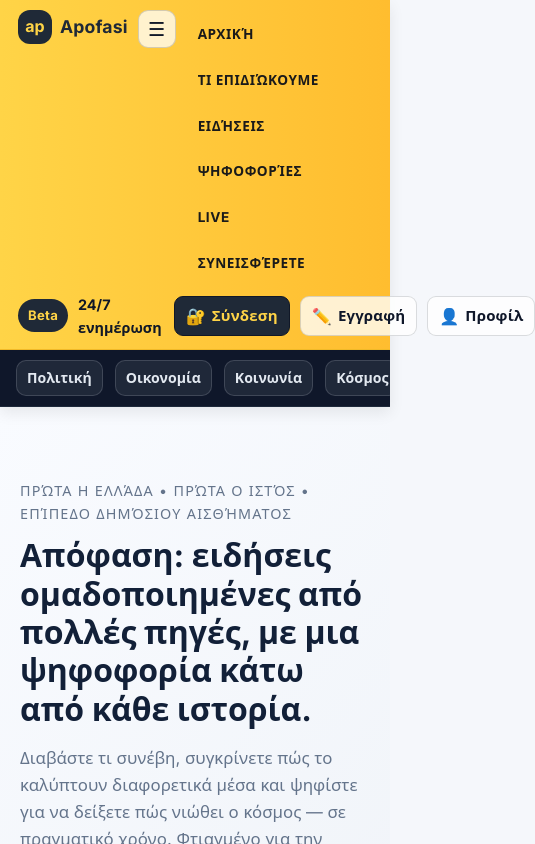
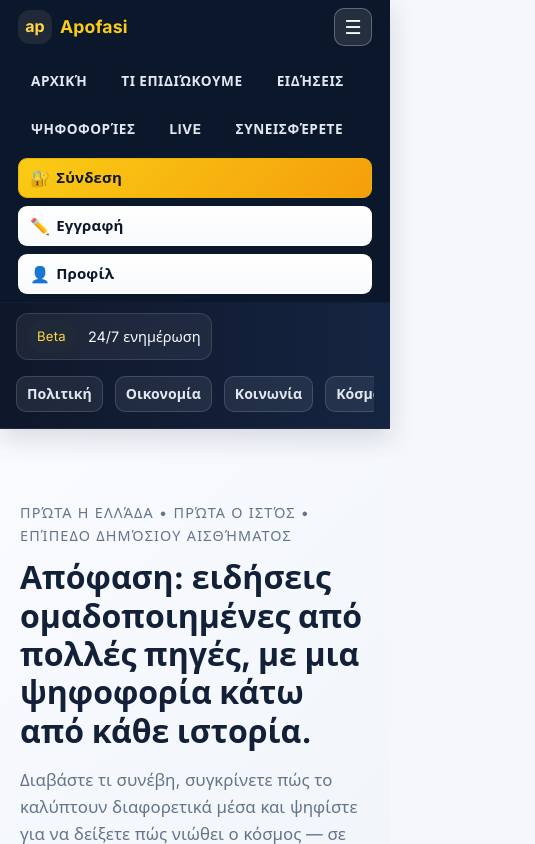
Before and after one commit to Antoniskp/apofasi, a React (Vite) app in the folder client/: page / in a window 390 px wide. Both pictures are taken after a click on the button "Εναλλαγή μενού". Shown: the top 844 px of the page, 535 px wide, since content can reach past the window. Built offline with nearby package versions, Linux system fonts and the light colour scheme; no server answers.

Commit message:
Refine navigation layout

```diff
--- a/client/src/components/MenuBars.jsx
+++ b/client/src/components/MenuBars.jsx
@@ -30,6 +30,8 @@ export default function MenuBars() {
   return (
     <div className="menu-shell">
       <div className="menu-top">
+        <div className="menu-top-inner">
+          <div className="menu-left">
             <div className="menu-brand">
               <span className="brand-mark">ap</span>
               <Link to="/" className="brand-wordmark">
@@ -46,6 +48,7 @@ export default function MenuBars() {
             >
               ☰
             </button>
+          </div>
 
           <nav className={`menu-links ${isOpen ? "open" : ""}`} aria-label="Top navigation">
             {topMenu.map((item) => (
@@ -53,10 +56,8 @@ export default function MenuBars() {
                 {item.label}
               </Link>
             ))}
-        </nav>
 
-        <div className="menu-right">
-          <div className="menu-actions">
+            <div className="menu-actions menu-actions-mobile">
               <Link to="/auth" className="menu-auth-btn primary" onClick={closeMenu}>
                 <span className="menu-auth-icon" aria-hidden>
                   🔐
@@ -76,15 +77,38 @@ export default function MenuBars() {
                 <span>Προφίλ</span>
               </Link>
             </div>
+          </nav>
 
-          <div className="menu-meta">
-            <span className="menu-badge">Beta</span>
-            <span className="menu-clock">24/7 ενημέρωση</span>
+          <div className="menu-actions menu-actions-desktop">
+            <Link to="/auth" className="menu-auth-btn primary" onClick={closeMenu}>
+              <span className="menu-auth-icon" aria-hidden>
+                🔐
+              </span>
+              <span>Σύνδεση</span>
+            </Link>
+            <Link to="/register" className="menu-auth-btn" onClick={closeMenu}>
+              <span className="menu-auth-icon" aria-hidden>
+                ✏️
+              </span>
+              <span>Εγγραφή</span>
+            </Link>
+            <Link to="/profile" className="menu-auth-btn" onClick={closeMenu}>
+              <span className="menu-auth-icon" aria-hidden>
+                👤
+              </span>
+              <span>Προφίλ</span>
+            </Link>
           </div>
         </div>
       </div>
 
       <div className="menu-bottom" aria-label="Categories">
+        <div className="menu-bottom-inner">
+          <div className="menu-bottom-meta">
+            <span className="menu-badge">Beta</span>
+            <span className="menu-clock">24/7 ενημέρωση</span>
+          </div>
+          <div className="menu-bottom-list">
             {bottomMenu.map((item) => (
               <span key={item} className="menu-pill">
                 {item}
@@ -92,5 +116,7 @@ export default function MenuBars() {
             ))}
           </div>
         </div>
+      </div>
+    </div>
   );
 }
--- a/client/src/index.css
+++ b/client/src/index.css
@@ -40,17 +40,30 @@ body {
   position: sticky;
   top: 0;
   z-index: 30;
-  box-shadow: 0 6px 14px rgba(0, 0, 0, 0.08);
+  box-shadow: 0 10px 26px rgba(15, 23, 42, 0.14);
+  background: linear-gradient(180deg, rgba(255, 255, 255, 0.96) 0%, rgba(255, 255, 255, 0.9) 100%);
+  backdrop-filter: blur(6px);
 }
 
 .menu-top {
+  padding: 8px 18px;
+  background: #0b172a;
+  border-bottom: 1px solid #0f1f38;
+}
+
+.menu-top-inner {
+  display: grid;
+  grid-template-columns: auto 1fr auto;
+  align-items: center;
+  gap: 16px;
+  max-width: 1200px;
+  margin: 0 auto;
+}
+
+.menu-left {
   display: flex;
   align-items: center;
-  justify-content: space-between;
-  gap: 14px;
-  padding: 10px 18px;
-  background: linear-gradient(90deg, #ffd447 0%, #ffbd2f 100%);
-  border-bottom: 1px solid #f1b928;
+  gap: 12px;
 }
 
 .menu-brand {
@@ -76,7 +89,7 @@ body {
 
 .brand-wordmark {
   font-size: 1.1rem;
-  color: #1f2937;
+  color: #facc15;
 }
 
 .menu-links {
@@ -98,33 +111,33 @@ body {
   text-transform: uppercase;
   font-size: 0.83rem;
   letter-spacing: 0.04em;
-  color: #1a1a1a;
-  transition: background 120ms ease, transform 120ms ease;
+  color: #e2e8f0;
+  transition: background 120ms ease, transform 120ms ease, color 120ms ease, border-color 120ms ease;
+  border: 1px solid transparent;
 }
 
 .menu-link:hover {
-  background: rgba(17, 24, 39, 0.08);
+  background: rgba(255, 255, 255, 0.08);
+  color: #fff;
+  border-color: rgba(255, 255, 255, 0.18);
   transform: translateY(-1px);
-}
-
-.menu-right {
-  display: flex;
-  align-items: center;
-  gap: 12px;
-}
-
-.menu-meta {
-  display: inline-flex;
-  align-items: center;
-  gap: 10px;
-  color: #1f2937;
-  font-weight: 700;
 }
 
 .menu-actions {
   display: inline-flex;
   align-items: center;
   gap: 10px;
+}
+
+.menu-actions-desktop {
+  justify-content: flex-end;
+}
+
+.menu-actions-mobile {
+  display: none;
+  width: 100%;
+  justify-content: flex-start;
+  gap: 8px;
 }
 
 .menu-auth-btn {
@@ -137,9 +150,9 @@ body {
   font-weight: 700;
   font-size: 0.94rem;
   letter-spacing: 0.01em;
-  border: 1px solid rgba(17, 24, 39, 0.15);
+  border: 1px solid rgba(255, 255, 255, 0.2);
   color: #0f172a;
-  background: rgba(255, 255, 255, 0.78);
+  background: linear-gradient(180deg, #ffffff 0%, #f8fafc 100%);
   transition: transform 120ms ease, box-shadow 120ms ease, background 120ms ease, border-color 120ms ease;
 }
 
@@ -151,14 +164,14 @@ body {
 }
 
 .menu-auth-btn.primary {
-  background: #1f2937;
-  color: #ffd447;
-  border-color: #111827;
+  background: linear-gradient(135deg, #facc15 0%, #f59e0b 100%);
+  color: #0f172a;
+  border-color: #eab308;
 }
 
 .menu-auth-btn.primary:hover {
-  background: #111827;
-  color: #facc15;
+  background: linear-gradient(135deg, #fbbf24 0%, #f59e0b 100%);
+  color: #0f172a;
   box-shadow: 0 10px 20px rgba(17, 24, 39, 0.2);
 }
 
@@ -174,16 +187,16 @@ body {
   width: 38px;
   height: 38px;
   border-radius: 10px;
-  border: 1px solid rgba(17, 24, 39, 0.18);
-  background: rgba(255, 255, 255, 0.75);
-  color: #111827;
+  border: 1px solid rgba(255, 255, 255, 0.28);
+  background: rgba(255, 255, 255, 0.1);
+  color: #f8fafc;
   font-size: 1.2rem;
   cursor: pointer;
   transition: background 120ms ease, transform 120ms ease;
 }
 
 .menu-toggle:hover {
-  background: rgba(255, 255, 255, 0.9);
+  background: rgba(255, 255, 255, 0.2);
   transform: translateY(-1px);
 }
 
@@ -198,18 +211,40 @@ body {
 
 .menu-clock {
   font-size: 0.9rem;
-  color: #111827;
+  color: #f8fafc;
 }
 
 .menu-bottom {
+  padding: 10px 16px;
+  background: linear-gradient(90deg, #0f172a 0%, #152441 100%);
+  color: #e2e8f0;
+  border-bottom: 1px solid #1e293b;
+}
+
+.menu-bottom-inner {
+  display: flex;
+  align-items: center;
+  gap: 18px;
+  max-width: 1200px;
+  margin: 0 auto;
+}
+
+.menu-bottom-list {
   display: flex;
   align-items: center;
   gap: 12px;
-  padding: 10px 16px;
-  background: #0f172a;
-  color: #e2e8f0;
   overflow-x: auto;
-  border-bottom: 1px solid #1e293b;
+  padding: 6px 0;
+}
+
+.menu-bottom-meta {
+  display: inline-flex;
+  align-items: center;
+  gap: 12px;
+  padding: 6px 10px;
+  border-radius: 12px;
+  background: rgba(255, 255, 255, 0.06);
+  border: 1px solid rgba(255, 255, 255, 0.12);
 }
 
 .menu-pill {
@@ -745,23 +780,15 @@ button:focus-visible {
     padding: 72px 20px 60px;
   }
 
-  .menu-top {
+  .menu-top-inner {
+    grid-template-columns: 1fr;
     align-items: flex-start;
-    flex-wrap: wrap;
     gap: 10px;
   }
 
-  .menu-right {
+  .menu-left {
     width: 100%;
     justify-content: space-between;
-  }
-
-  .menu-actions {
-    order: 2;
-  }
-
-  .menu-meta {
-    order: 1;
   }
 
   .menu-links {
@@ -770,10 +797,25 @@ button:focus-visible {
     justify-content: flex-start;
     gap: 8px;
     margin-top: 6px;
+    flex-wrap: wrap;
   }
 
   .menu-links.open {
     display: flex;
+  }
+
+  .menu-actions-desktop {
+    display: none;
+  }
+
+  .menu-actions-mobile {
+    display: flex;
+    flex-wrap: wrap;
+  }
+
+  .menu-auth-btn {
+    width: 100%;
+    justify-content: flex-start;
   }
 
   .menu-link {
@@ -783,6 +825,16 @@ button:focus-visible {
 
   .menu-toggle {
     display: inline-flex;
+  }
+
+  .menu-bottom-inner {
+    flex-direction: column;
+    align-items: flex-start;
+    gap: 10px;
+  }
+
+  .menu-bottom-list {
+    width: 100%;
   }
 
   .story-header {
```
Lines whose indentation alone changed are shown as unchanged.
